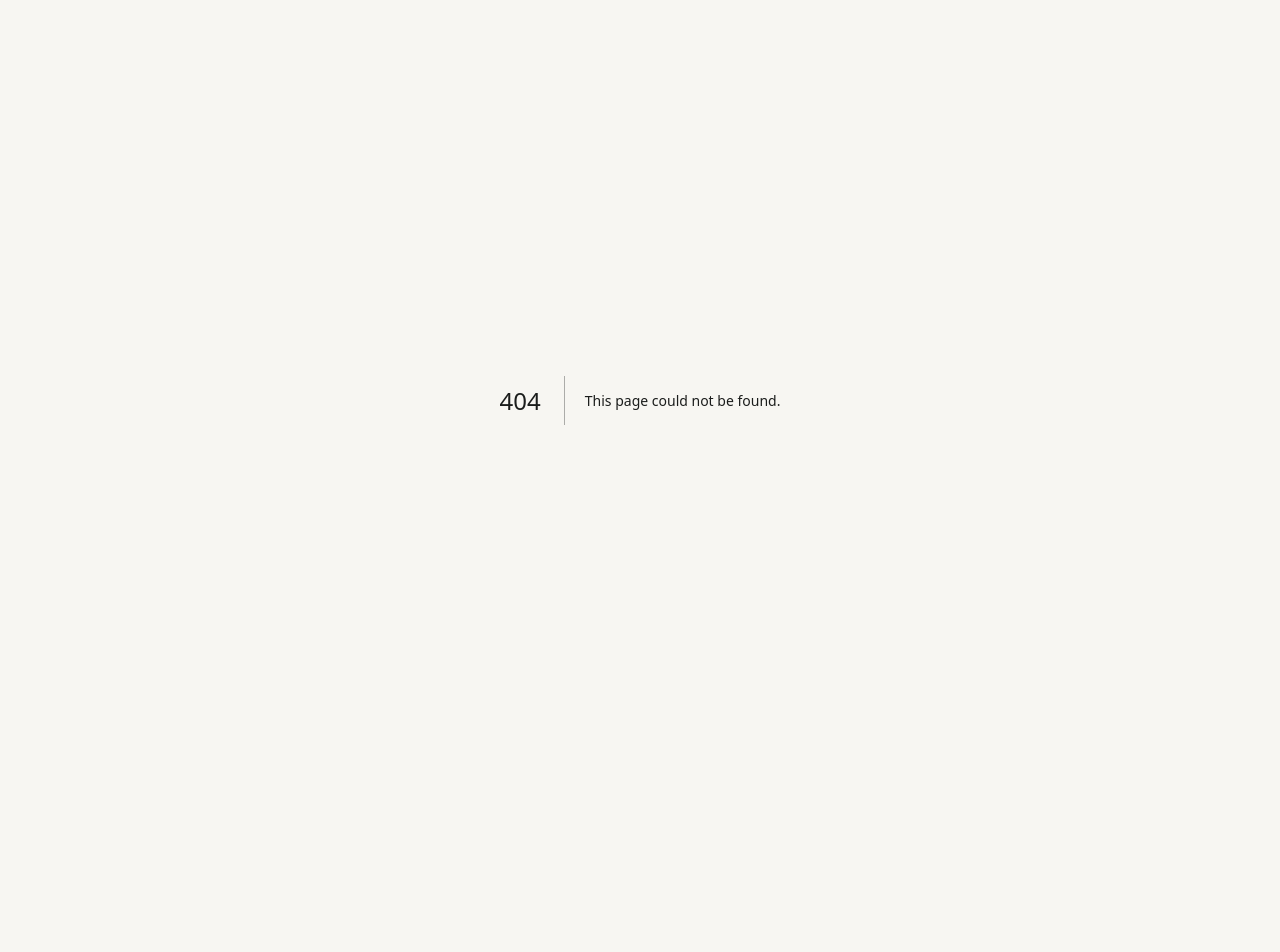
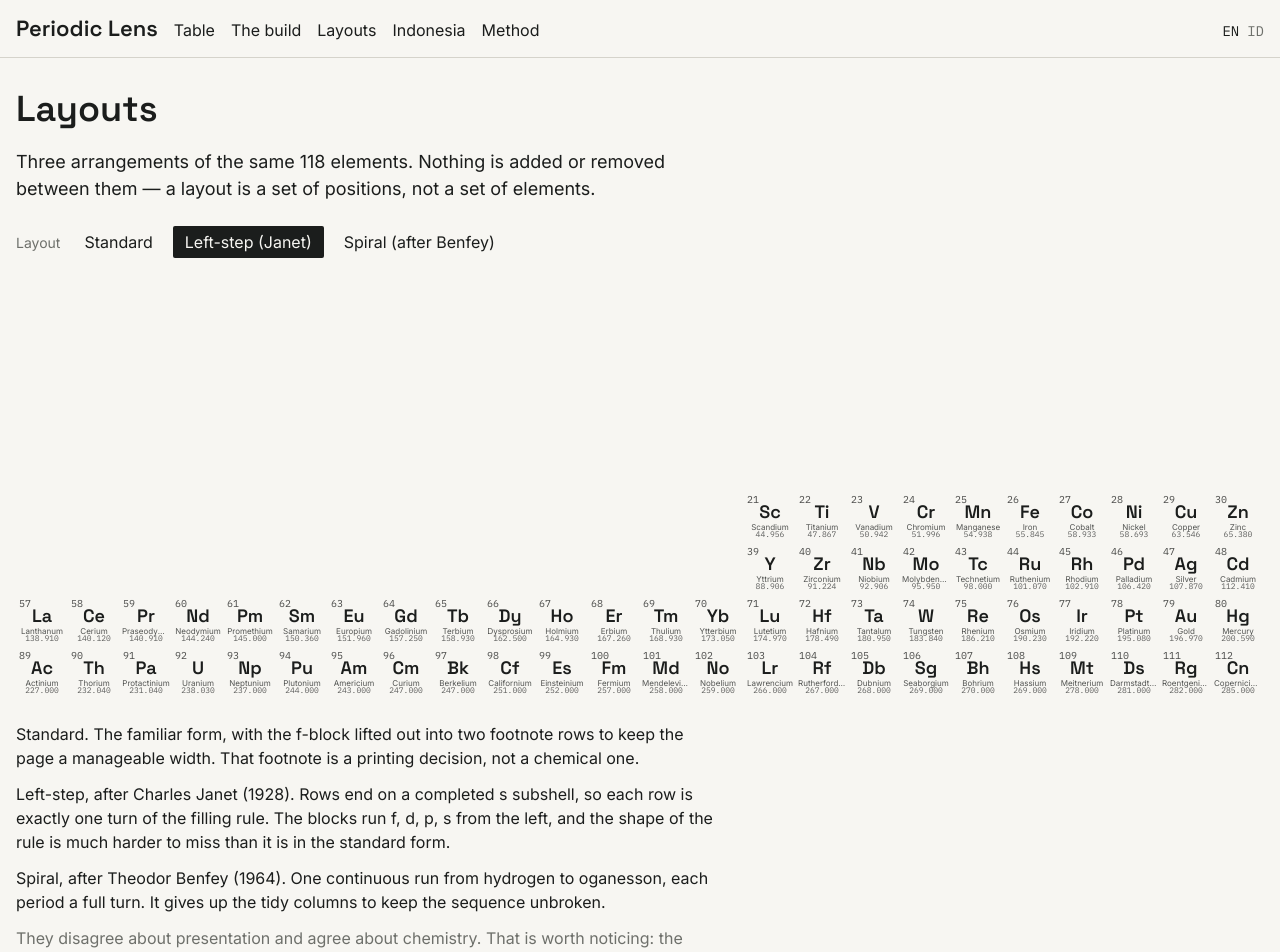
Before and after one commit to andifathulms/periodic-lens, a Next.js app: page /periodic-lens/en/layouts in a window 1280 px wide. Before the commit this address had no page. Shown: the top 952 px of the page. Before the commit the page ends 800 px from the top, so only its background shows below. Built offline with nearby package versions, Linux system fonts and the light colour scheme.

Commit message:
feat(layouts): standard, left-step and spiral with cells travelling between positions

```diff
--- /dev/null
+++ b/app/[locale]/layouts/layouts-view.tsx
@@ -0,0 +1,32 @@
+'use client'
+
+import { useState } from 'react'
+import { TableGrid } from '@/components/grid/table-grid'
+import { LayoutSwitcher } from '@/components/switcher/controls'
+import type { LayoutId } from '@/lib/elements/layout'
+import type { Locale } from '@/lib/i18n'
+
+/**
+ * PRD.md §6 — the point is not novelty. The standard table is a convention
+ * rather than a law, and the left-step form makes the filling logic more
+ * obvious than the standard one does.
+ *
+ * The lens is fixed to block here on purpose: colour holds while position
+ * moves (invariant 13), so there is only ever one variable travelling.
+ */
+export function LayoutsView({ locale }: { locale: Locale }) {
+  const [layout, setLayout] = useState<LayoutId>('left-step')
+  const [selected, setSelected] = useState<number | undefined>(undefined)
+  return (
+    <div className="flex flex-col gap-24">
+      <LayoutSwitcher layout={layout} onChange={setLayout} locale={locale} />
+      <TableGrid
+        lens="block"
+        layout={layout}
+        locale={locale}
+        selected={selected}
+        onSelect={(z) => setSelected((current) => (current === z ? undefined : z))}
+      />
+    </div>
+  )
+}
--- /dev/null
+++ b/app/[locale]/layouts/page.tsx
@@ -0,0 +1,53 @@
+import { notFound } from 'next/navigation'
+import { isLocale, t } from '@/lib/i18n'
+import { LayoutsView } from './layouts-view'
+
+export { generateStaticParams } from '../layout'
+
+const COPY = {
+  en: {
+    intro:
+      'Three arrangements of the same 118 elements. Nothing is added or removed between them — a layout is a set of positions, not a set of elements.',
+    standard:
+      'Standard. The familiar form, with the f-block lifted out into two footnote rows to keep the page a manageable width. That footnote is a printing decision, not a chemical one.',
+    janet:
+      'Left-step, after Charles Janet (1928). Rows end on a completed s subshell, so each row is exactly one turn of the filling rule. The blocks run f, d, p, s from the left, and the shape of the rule is much harder to miss than it is in the standard form.',
+    spiral:
+      'Spiral, after Theodor Benfey (1964). One continuous run from hydrogen to oganesson, each period a full turn. It gives up the tidy columns to keep the sequence unbroken.',
+    closing:
+      'They disagree about presentation and agree about chemistry. That is worth noticing: the standard table is how the field settled on organising the facts, not a fact itself.',
+  },
+  id: {
+    intro:
+      'Tiga penyusunan atas 118 unsur yang sama. Tidak ada yang ditambah atau dihilangkan di antaranya — tata letak adalah kumpulan posisi, bukan kumpulan unsur.',
+    standard:
+      'Standar. Bentuk yang familier, dengan blok f diangkat menjadi dua baris catatan kaki agar lebar halaman tetap terkelola. Catatan kaki itu keputusan pencetakan, bukan keputusan kimia.',
+    janet:
+      'Langkah kiri, mengikuti Charles Janet (1928). Setiap baris berakhir pada subkulit s yang penuh, sehingga satu baris tepat satu putaran aturan pengisian. Blok berurutan f, d, p, s dari kiri.',
+    spiral:
+      'Spiral, mengikuti Theodor Benfey (1964). Satu rangkaian utuh dari hidrogen sampai oganeson, setiap periode satu putaran penuh.',
+    closing:
+      'Ketiganya berbeda dalam penyajian dan sepakat dalam kimia. Tabel standar adalah cara bidang ini menyepakati penyusunan fakta, bukan faktanya sendiri.',
+  },
+} as const
+
+export default function LayoutsPage({ params }: { params: { locale: string } }) {
+  if (!isLocale(params.locale)) notFound()
+  const locale = params.locale
+  const copy = COPY[locale]
+  return (
+    <div className="mx-auto max-w-[1440px] px-16 py-24 flex flex-col gap-24">
+      <header className="max-w-[70ch] flex flex-col gap-12">
+        <h1 className="font-display text-36 font-semibold">{t(locale, 'nav.layouts')}</h1>
+        <p className="text-18">{copy.intro}</p>
+      </header>
+      <LayoutsView locale={locale} />
+      <section className="max-w-[70ch] flex flex-col gap-12 text-16">
+        <p>{copy.standard}</p>
+        <p>{copy.janet}</p>
+        <p>{copy.spiral}</p>
+        <p className="text-muted">{copy.closing}</p>
+      </section>
+    </div>
+  )
+}
```
